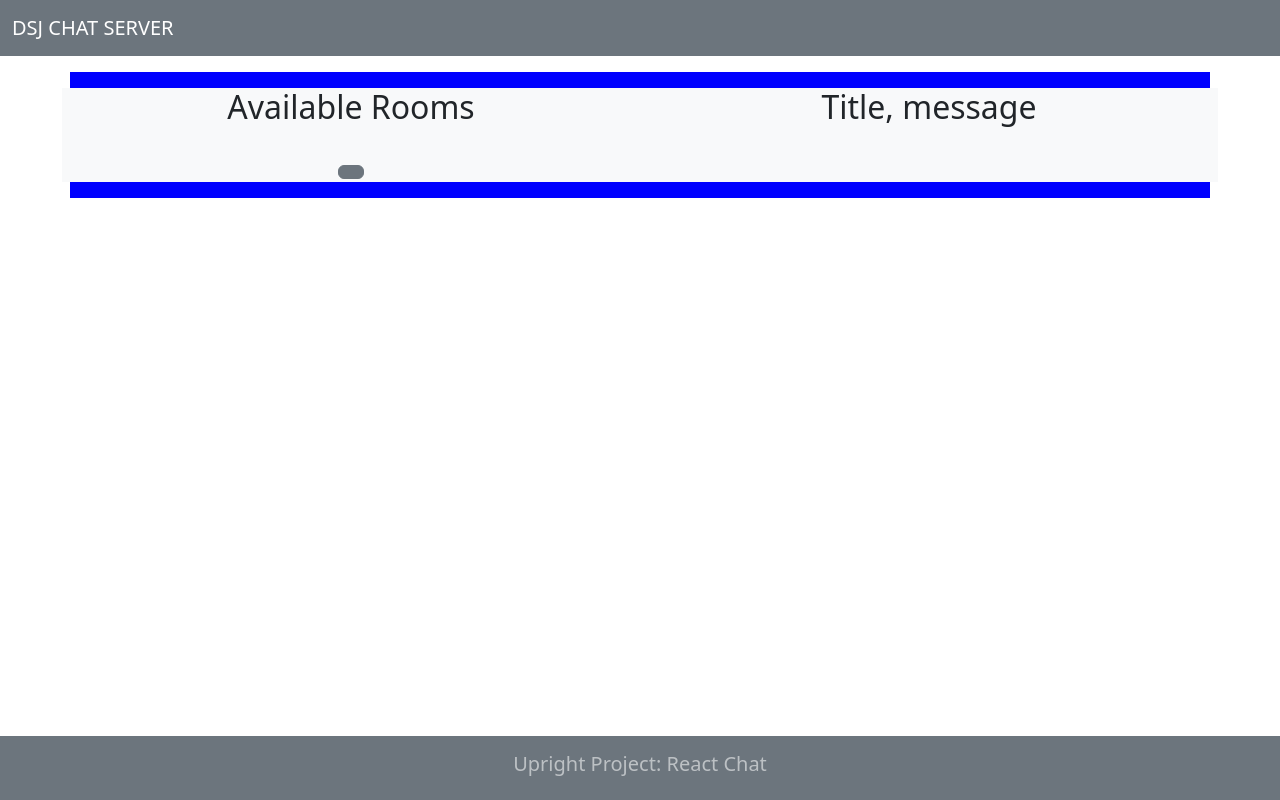
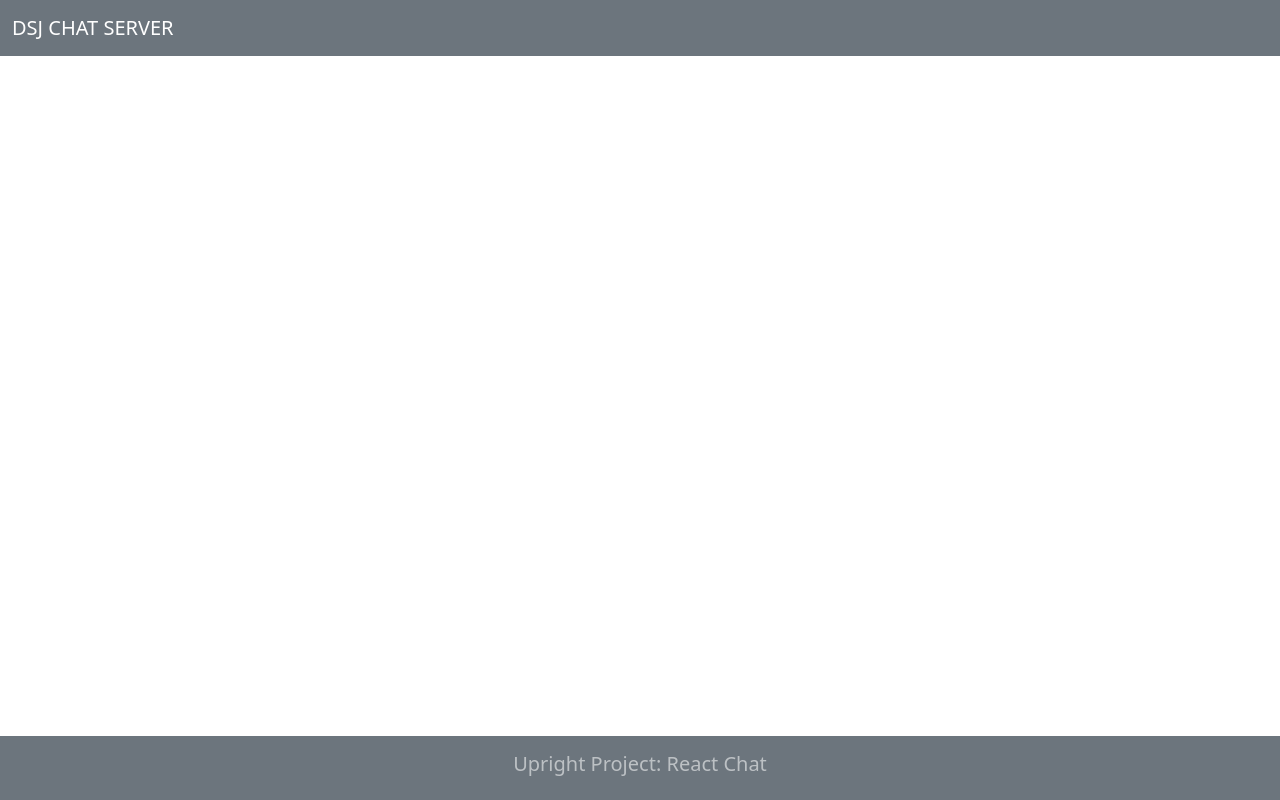
Before and after one commit to shawksly/ReactChat-Client, a React (Create React App) app: page /display in a window 1280 px wide. Built offline with nearby package versions, Linux system fonts and the light colour scheme.

Commit message:
U7_03 partial -- display complete

```diff
--- a/src/components/display/Display.jsx
+++ b/src/components/display/Display.jsx
@@ -1,17 +1,18 @@
 import React from 'react'
-import { Container, Row, Col, Button } from 'reactstrap'
+import { Container, Row, Col } from 'reactstrap'
 
 
 function Display() {
   return (
 			<Container
 				// TODO h-50 doesn't do anything and I'd like to come back and fix that at some point -Scott
-				className="d-flex flex-column m-2 p-3 h-100"
-        style={{ backgroundColor: "blue" }}
+				className="d-flex flex-column m-2 h-100"
 			>
         <Row className="g-5">
+          {/* Add rooms column */}
           <Col className="bg-light">
-            <h2>Available Rooms</h2>
+            {/* //?ROOM LIST COMPONENT */}
+            {/* <h2>Available Rooms</h2>
             <br />
             <Row>
               <Col
@@ -20,10 +21,12 @@ function Display() {
               >
               </Col>
             </Row>
-            <Button></Button>
+            <Button></Button> */}
           </Col>
+          {/* Display room column */}
           <Col className="bg-light">
-            <h2>Title, message</h2>
+            {/* //?ROOM DISPLAY COMPONENT */}
+            {/* <h2>Title, message</h2> */}
           </Col>
         </Row>
 			</Container>
@@ -31,3 +34,16 @@ function Display() {
 }
 
 export default Display
+
+/*
+map
+
+{
+  map
+  return(
+    <jsx
+    (useState with setRoom or something)
+    >
+  )
+}
+*/
```
